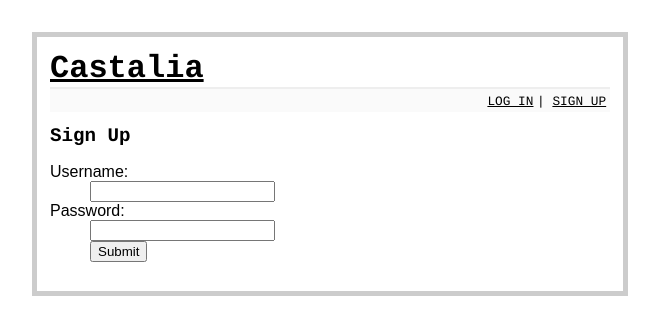
After one commit to ahoff314/floffr, a Flask app: page /signup in a window 1280 px wide. The commit adds this page. Shown: the top 335 px of the page, without its empty margins (310-969 px from the left). Run offline with Flask 2, Linux system fonts and the light colour scheme.

Commit message:
Sign up page added

```diff
--- a/app.py
+++ b/app.py
@@ -4,14 +4,21 @@ import os
 from flask import Flask, request, session, g, redirect, url_for, abort, \
     render_template, flash
 
+from models import *
+
+
 
 app = Flask(__name__)
+
+# login_manager = LoginManager()
 
 
 #remove debugger in prod please
 app.debug = True
 
 ### ROUTES
+
+# index page
 @app.route("/")
 def show_entries():
     db = get_db()
@@ -19,6 +26,7 @@ def show_entries():
     entries = cur.fetchall()
     return render_template('entries.html', entries=entries)
 
+# create new post
 @app.route('/add', methods=['POST'])
 def add_entry():
     if not session.get('logged_in'):
@@ -27,9 +35,10 @@ def add_entry():
     db.execute('insert into entries (title, text) values (?, ?)',
                  [request.form['title'], request.form['text']])
     db.commit()
-    flash('New Floffr has been successfuly posted')
+    flash('New post has been successfully shared.')
     return redirect(url_for('show_entries'))
 
+# Logging in
 @app.route('/login', methods=['GET', 'POST'])
 def login():
     error = None
@@ -40,9 +49,21 @@ def login():
             error = 'Invalid password'
         else:
             session['logged_in'] = True
-            flash('Logged in FAM')
+            flash('You are now logged in. Welcome to Castalia')
             return redirect(url_for('show_entries'))
     return render_template('login.html', error=error)
+
+# signup page
+@app.route('/signup', methods=['GET', 'POST'])
+def signup():
+    error = None
+    if request.method == 'POST':
+        username = request.form['username']
+        password = request.form['password']
+        insertUser(username, password)
+        flash('You have successfully signed up. Welcome to Castalia')
+        return redirect(url_for('show_entries'))
+    return render_template('signup.html', error=error)
 
 @app.route('/logout')
 def logout():
@@ -50,12 +71,9 @@ def logout():
     flash('You have been successfully logged out')
     return redirect(url_for('show_entries'))
 
-@app.route('/profile')
-def rawr():
-    return render_template('profile.html') ## USE VARIABLE ROUTES http://flask.pocoo.org/docs/0.11/quickstart/#routing
+
 ### END ROUTES
 
-#db stuffz
 # Load default config
 
 app.config.update(dict(
--- a/schema.sql
+++ b/schema.sql
@@ -4,3 +4,9 @@ create table entries (
     title text not null,
     'text' text not null
 );
+
+drop table if exists users;
+create table users (
+    username text not null,
+    password text not null,
+);
--- a/static/style.css
+++ b/static/style.css
@@ -1,18 +1,67 @@
-body            { font-family: sans-serif; background: #7EC0EE; }
-a, h1, h2       { color: #7EC0EE; }
-h1, h2          { font-family: 'Georgia', serif; margin: 0; }
-h1              { border-bottom: 2px solid #eee; }
-h2              { font-size: 1.2em; }
+body {
+    font-family: sans-serif;
+    background: #FFFFFF;
+}
+a,
+h1,
+h2 {
+    color: #000000;
+}
+a,
+h1,
+h2 {
+    font-family: 'Courier', serif;
+    margin: 0;
+}
+h1 {
+    border-bottom: 2px solid #eee;
+}
+h2 {
+    font-size: 1.2em;
+}
+.page {
+    margin: 2em auto;
+    width: 35em;
+    border: 5px solid #ccc;
+    padding: 0.8em;
+    background: white;
+}
+.entries {
+    list-style: none;
+    margin: 0;
+    padding: 0;
+}
+.entries li {
+    font-family: 'Courier', serif;
+    margin: 0.8em 1.2em;
+}
+.entries li h2 {
+    margin-left: -1em;
+}
+.add-entry {
+    font-family: 'Courier', serif;
+    font-size: 0.9em;
+    border-bottom: 1px solid #ccc;
+}
+.add-entry dl {
+    font-weight: bold;
+}
 
-.page           { margin: 2em auto; width: 35em; border: 5px solid #ccc;
-                  padding: 0.8em; background: white; }
-.entries        { list-style: none; margin: 0; padding: 0; }
-.entries li     { margin: 0.8em 1.2em; }
-.entries li h2  { margin-left: -1em; }
-.add-entry      { font-size: 0.9em; border-bottom: 1px solid #ccc; }
-.add-entry dl   { font-weight: bold; }
-.metanav        { text-align: right; font-size: 0.8em; padding: 0.3em;
-                  margin-bottom: 1em; background: #fafafa; }
-.flash          { background: #cee5F5; padding: 0.5em;
-                  border: 1px solid #aacbe2; }
-.error          { background: #f0d6d6; padding: 0.5em; }
+
+.metanav {
+    text-align: right;
+    font-size: 0.8em;
+    padding: 0.3em;
+    margin-bottom: 1em;
+    background: #fafafa;
+}
+.flash {
+    font-family: 'Courier', serif;
+    background: #FFFFFF;
+    padding: 0.5em;
+    border: 1px solid #000000;
+}
+.error {
+    background: #f0d6d6;
+    padding: 0.5em;
+}
--- a/templates/layout.html
+++ b/templates/layout.html
@@ -1,13 +1,16 @@
 <!doctype html>
-<title>Floffr</title>
+<html>
+<title>Castalia</title>
 <link rel=stylesheet type=text/css href="{{ url_for('static', filename='style.css') }}">
 <div class=page>
-  <h1>Floffr</h1>
+  <a href="{{ url_for('show_entries') }}"><h1>Castalia</h1></a>
   <div class=metanav>
   {% if not session.logged_in %}
-    <a href="{{ url_for('login') }}">log in</a>
+    <a href="{{ url_for('login') }}">LOG IN</a>
+    <a> | </a>
+    <a href="{{ url_for('signup') }}">SIGN UP</a>
   {% else %}
-    <a href="{{ url_for('logout') }}">log out</a>
+    <a href="{{ url_for('logout') }}">LOG OUT</a>
   {% endif %}
   </div>
   {% for message in get_flashed_messages() %}
@@ -15,3 +18,4 @@
   {% endfor %}
   {% block body %}{% endblock %}
 </div>
+</html>
--- /dev/null
+++ b/templates/signup.html
@@ -0,0 +1,14 @@
+{% extends "layout.html" %}
+{% block body %}
+  <h2>Sign Up</h2>
+  {% if error %}<p class=error><strong>Error:</strong> {{ error }}{% endif %}
+  <form action="{{ url_for('signup') }}" method=post>
+    <dl>
+      <dt>Username:
+      <dd><input type=text name=username>
+      <dt>Password:
+      <dd><input type=password name=password>
+      <dd><input type=submit value=Submit>
+    </dl>
+  </form>
+{% endblock %}
```
Also changed, not shown: models.py (added, +16 -0 lines), users.db (added).
